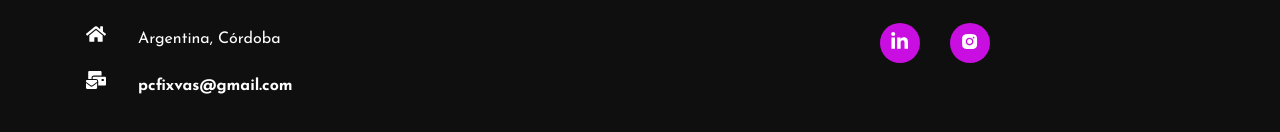
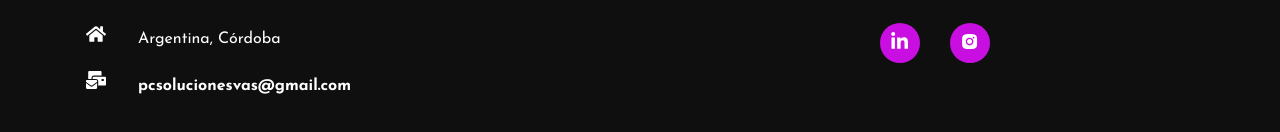
Before and after one commit to MaxiPatron/PC-Soluciones-main, a React (Create React App) app: page / in a window 1280 px wide. Shown: the part 3363-3495 px from the top of the page. Built offline with nearby package versions, Linux system fonts and the light colour scheme; no server answers.

Commit message:
fixerrors

```diff
--- a/src/components/Footer.js
+++ b/src/components/Footer.js
@@ -13,7 +13,9 @@ const Footer = forwardRef((props, ref) => {
                         <p id="footer">Argentina, Córdoba</p>
                     </div>
                     <div className="Email">
-                        <h4><FaMailBulk size={20} style={{ color: "#fff", marginRight: "2rem" }} />pcfixvas@gmail.com</h4>
+                        <h4><FaMailBulk size={20} style={{ color: "#fff", marginRight: "2rem" }} /><a href="mailto:pcsolucionesvas@gmail.com">
+  pcsolucionesvas@gmail.com
+</a></h4>
                     </div>
                 </div>
                 <div>
--- a/src/components/ImageCarousel.js
+++ b/src/components/ImageCarousel.js
@@ -75,7 +75,7 @@ const ImageCarousel = () => {
           </Link>
 
           <a
-            href="https://wa.me/5493510000000"
+            href="https://wa.me/5493513256553"
             target="_blank"
             rel="noreferrer"
             className="hero-btn secondary"
```
